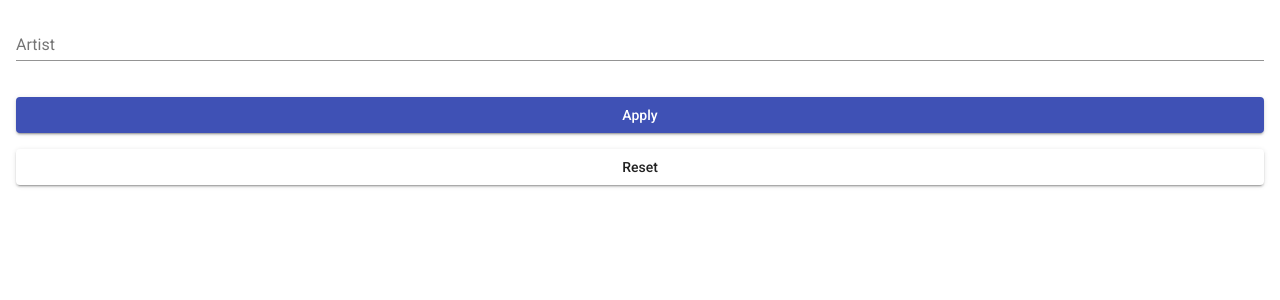
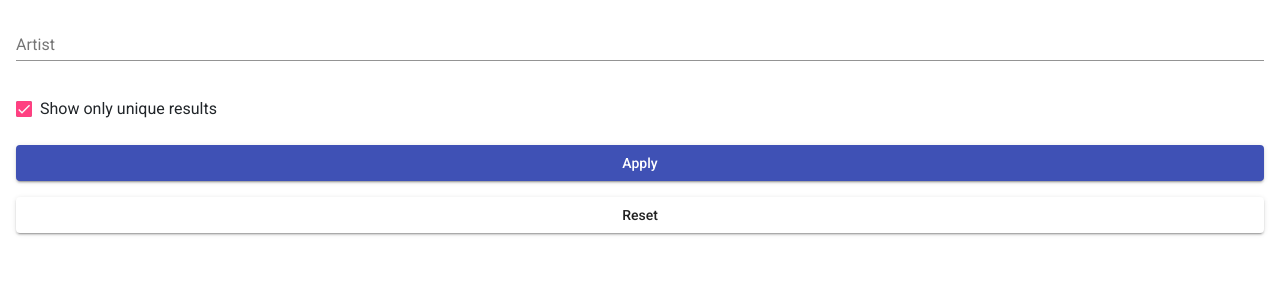
Before and after one commit to dmytro-parfenov/media-providers, an Angular app: page /music in a window 1280 px wide. Shown: the top 300 px of the page. Built offline with nearby package versions, Linux system fonts and the light colour scheme.

Commit message:
feat: add add 'uniq' param to the search

```diff
--- a/src/app/music/music.module.ts
+++ b/src/app/music/music.module.ts
@@ -30,6 +30,7 @@ import {SearchResultsComponent} from './music/search/search-results/search-resul
 // tslint:disable-next-line
 import {DeezerAlbumTracksComponent} from './music/media/adapter/deezer-adapter/adapter/deezer-album/deezer-album-tracks/deezer-album-tracks.component';
 import {MatBottomSheetModule} from '@angular/material/bottom-sheet';
+import {MatCheckboxModule} from '@angular/material/checkbox';
 
 
 @NgModule({
@@ -57,7 +58,8 @@ import {MatBottomSheetModule} from '@angular/material/bottom-sheet';
     MatFormFieldModule,
     MatInputModule,
     MatBadgeModule,
-    MatBottomSheetModule
+    MatBottomSheetModule,
+    MatCheckboxModule
   ],
   providers: [
     DeezerDataService,
--- a/src/app/music/music/search-params.ts
+++ b/src/app/music/music/search-params.ts
@@ -1,4 +1,4 @@
 export class SearchParams {
-  constructor(public query = '') {
+  constructor(public query = '', public uniq = true) {
   }
 }
--- a/src/app/music/music/search/search.component.html
+++ b/src/app/music/music/search/search.component.html
@@ -6,6 +6,8 @@
     </mat-form-field>
   </div>
 
+  <mat-checkbox formControlName="uniq">Show only unique results</mat-checkbox>
+
   <button mat-raised-button type="submit" color="primary">Apply</button>
   <button mat-raised-button (click)="reset()">Reset</button>
 </form>
--- a/src/app/music/music/search/search.component.ts
+++ b/src/app/music/music/search/search.component.ts
@@ -44,14 +44,21 @@ export class SearchComponent implements OnInit {
   }
 
   apply() {
-    this.searchParamsChange.emit(new SearchParams(this.form.get('query').value));
+    const searchParams = new SearchParams(
+      this.form.get('query').value,
+      this.form.get('uniq').value
+    );
+
+    this.searchParamsChange.emit(searchParams);
   }
 
   private createForm(searchParams?: SearchParams) {
     const query = searchParams ? searchParams.query : '';
+    const uniq = searchParams ? searchParams.uniq : true;
 
     this.form = this.formBuilder.group({
-      query: [query]
+      query: [query],
+      uniq: [uniq]
     });
   }
 
--- a/src/app/music/resolver/search-params-resolver.service.ts
+++ b/src/app/music/resolver/search-params-resolver.service.ts
@@ -12,8 +12,9 @@ export class SearchParamsResolverService implements Resolve<SearchParams> {
 
   resolve({queryParamMap}: ActivatedRouteSnapshot): Observable<SearchParams> | Promise<SearchParams> | SearchParams {
     const query = queryParamMap.get('query');
+    const uniq = queryParamMap.get('uniq') !== 'false';
 
-    return new SearchParams(query);
+    return new SearchParams(query, uniq);
   }
 
 }
```
